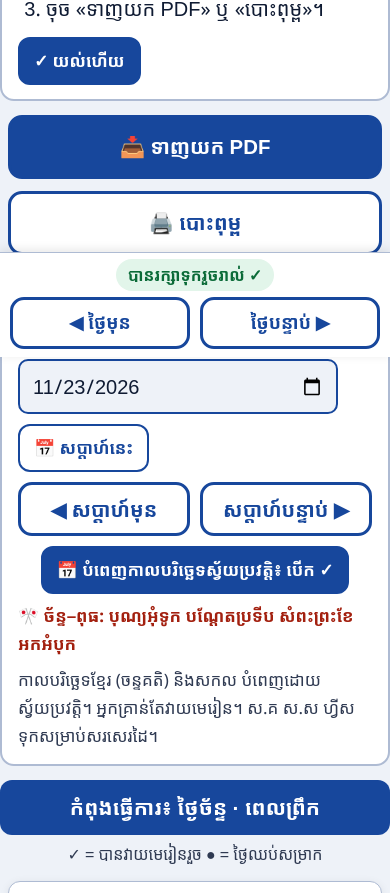
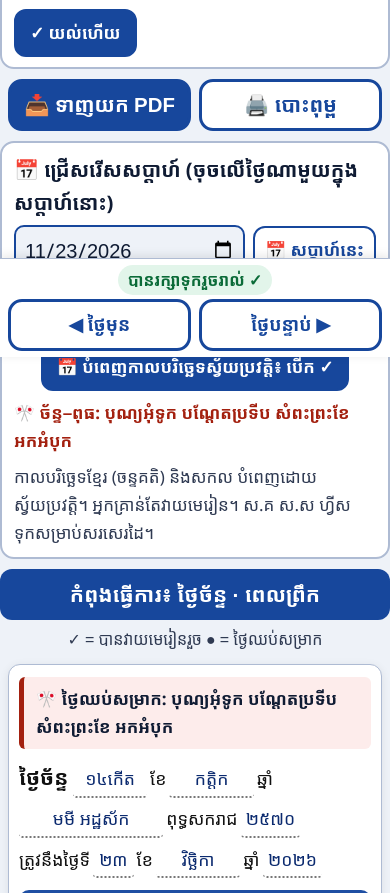
Before and after one commit to Sok-Ang/Khmer-Lesson-Plan, a plain HTML site: page index.html in a window 390 px wide. Shown: the part 487-1380 px from the top of the page. Drawn offline with nearby package versions, Linux system fonts and the light colour scheme; a web font is replaced by a local one.

Commit message:
Tighten mobile layout, add dark theme, and fix PDF alignment in styles
- Compact mobile spacing, side-by-side PDF/Print and date-picker rows, and slimmer sticky bars on phones so the lesson sheet appears higher on small screens without pushing controls off-screen.
- Adjust mobile sheet header input widths so the Gregorian date stays on one line instead of wrapping the year onto a third line, and enlarge the holiday dot indicator for better visibility.
- Add high-contrast dark theme variables and dark sheet styling for comfortable night reading while keeping printed and PDF pages on white paper.
- Replace CSS Grid with table layout in the PDF capture stage so period rows expand to their full height and no longer overlap on export.

```diff
--- a/styles.css
+++ b/styles.css
@@ -119,7 +119,7 @@ select.week-sel{
 .days-row button.done .tick{display:inline}
 .days-row button.on .tick{color:#fff}
 /* Public-holiday marker on a day tab + banner on that day's sheet (screen only) */
-.days-row button.hol::after{content:"●";color:var(--warn);font-size:.55em;margin-left:3px}
+.days-row button.hol::after{content:"●";color:var(--warn);font-size:.78em;margin-left:4px}
 .days-row button.on.hol::after{color:#fff}
 .holflag{
   margin:0 0 10px;padding:8px 12px;border-left:5px solid var(--warn);border-radius:6px;
@@ -324,26 +324,40 @@ details.more summary::-webkit-details-marker{display:none}
 
 /* ---------- Mobile Responsive Layout ---------- */
 @media (max-width:640px){
-  /* shorter sticky bar on phones so more of the lesson is visible */
+  /* compact mobile spacing so the lesson sheet starts higher up */
+  .tools{padding:6px 8px 4px;gap:6px}
+  .tools button.tool{min-height:44px;padding:4px 6px}
   .bar{padding:6px 8px}
   .sess-row{gap:6px;margin-bottom:6px}
-  .sess-row button,.days-row button{min-height:46px;border-width:2px}
+  .sess-row button,.days-row button{min-height:44px;border-width:2px}
   .days-row{gap:4px}
+  .actions{margin:8px auto 10px;gap:8px;padding:0 8px}
+  .actions button{flex:1 1 0;min-width:0;min-height:50px;padding:6px 8px}
+  .card{margin:0 auto 10px;padding:10px 12px}
+  .card .lbl{margin-bottom:6px}
+  .date-pick-row{flex-wrap:nowrap;gap:8px}
+  .card input[type=date]{flex:1 1 0;min-width:0;max-width:none;min-height:48px;padding:6px 8px}
+  .date-pick-row button{flex:none;min-height:48px;padding:4px 10px}
+  .card .row{margin:8px auto 0;gap:8px}
+  .week-nav button{min-height:46px}
+  .where{margin:0 auto 6px;padding:8px 12px}
+  .legend{margin:0 auto 6px}
 }
 /* very narrow phones: drop the clock times from the session buttons so they stay one line */
 @media (max-width:440px){
   .sess-time{display:none}
 }
 @media (max-width:640px){
-  .dock{padding-top:6px}
-  .dock button{min-height:52px}
-  .sheet{padding:14px 12px}
-  .head{font-size:.94em}
-  .head input.s{width:2.5em}
-  .head input.kh{width:4.4em}
-  .head input.m{width:5.4em}
-  .head input.kz{width:8.6em}
-  .head input.y{width:3.8em}
+  .dock{padding:6px 8px calc(6px + env(safe-area-inset-bottom,0px));gap:4px 8px}
+  .dock button{min-height:46px}
+  .badge{padding:2px 10px}
+  .sheet{padding:12px 10px}
+  .head{font-size:.88em;gap:3px;line-height:1.75}
+  .head input.s{width:2.3em}
+  .head input.kh{width:4.2em}
+  .head input.m{width:4.8em}
+  .head input.kz{width:8.2em}
+  .head input.y{width:3.4em}
   .per{
     grid-template-columns:1fr;gap:6px;
     background:#f8fafc;border:1px solid #e2e8f0;border-top:3px solid #1f4fa3;
```
